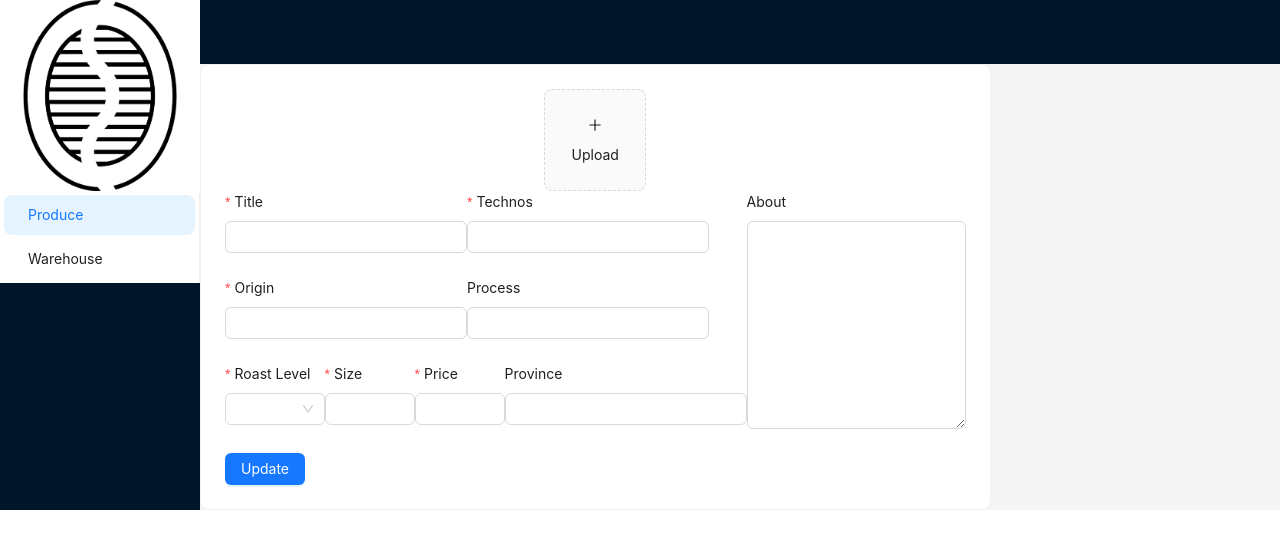
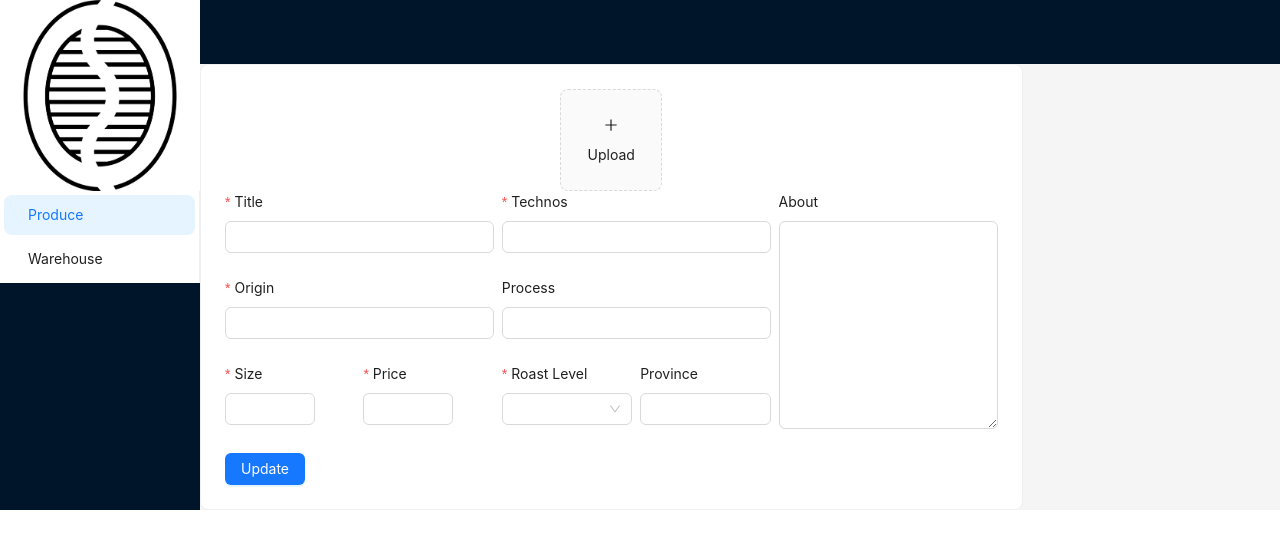
Before and after one commit to Sofia-project-01/patanitenicall, a React (Vite) app: page /AddProduce in a window 1280 px wide. Shown: the top 548 px of the page. Built offline with nearby package versions, Linux system fonts and the light colour scheme; data requests are answered from the project's data file.

Commit message:
edit layout

```diff
--- a/src/components/addproduce/addproduce.tsx
+++ b/src/components/addproduce/addproduce.tsx
@@ -21,6 +21,7 @@ interface Coffee {
 
 function AddProduce() {
   const [editedCoffee, setEditedCoffee] = useState<Coffee | null>(null);
+  const [_,setFormData] = useState ()
   const [form] = Form.useForm();
 
   useEffect(() => {
@@ -39,10 +40,15 @@ function AddProduce() {
   const handleInputChange = (changedValues: any, allValues: any) => {
     setEditedCoffee({ ...editedCoffee, ...allValues });
   };
+  const handleImageChange = (imageUrl: string) => {
+    setFormData((prevFormData: any) => ({ ...prevFormData, image: imageUrl }));
+  };
 
   const saveChanges = async () => {
     try {
-      await axios.put(`http://localhost:3000/coffee`, editedCoffee);
+      await axios.post(`http://localhost:3000/coffee`, editedCoffee);
+      form.resetFields(); // รีเซ็ตฟอร์มให้เป็นค่าเริ่มต้น
+      console.log("Data saved successfully!");
     } catch (error) {
       console.error('Error saving changes:', error);
     }
@@ -59,61 +65,61 @@ function AddProduce() {
               onValuesChange={handleInputChange}
               className='p-8'
             >
-              <Col style={{ display: 'flex', justifyContent: 'center', alignItems: 'center' }}>
-                <Cimage onImageChange={function (imageUrl: string): void {
-                  throw new Error('Function not implemented.');
-                }} onImageUploadError={function (): void {
-                  throw new Error('Function not implemented.');
-                }} />
+              <Col  style={{ display: 'flex', justifyContent: 'center', alignItems: 'center' }}>
+              <Cimage onImageChange={handleImageChange} onImageUploadError={() => {}} />
               </Col>
-              <Row className='space-x-4' justify={'space-evenly'}>
+              <Row gutter={8} justify={'space-between'}>
                 <Col>
-                  <Row className='space-x-4'>
-                    <Col>
+                  <Row gutter={8}>
+                    <Col span={12}>
                     <Form.Item name="title" label="Title" rules={[{ required: true, message: 'Please input the Title!' }]}>
-                      <Input min={0} className='w-[250px]' />
+                      <Input min={0} className='w-[full]' />
                     </Form.Item>
                     </Col>
-                    <Col>
+                    <Col span={12}>
                     <Form.Item name="technos" label="Technos" rules={[{ required: true, message: 'Please input the technos!' }]}>
-                      <Input min={0} className='w-[250px]' />
+                      <Input min={0} className='w-[full]' />
                     </Form.Item>
                     </Col>
                   </Row>
-                  <Row className='space-x-4'>
-                  <Col>
+                  <Row  gutter={8}>
+                  <Col span={12}>
                     <Form.Item name="Origin" label="Origin" rules={[{ required: true, message: 'Please input the Origin!' }]}>
-                      <Input min={0} className='w-[250px]' />
+                      <Input min={0} className='w-[full]' />
                     </Form.Item>
                     </Col>
-                    <Col>
+                    <Col span={12}>
                     <Form.Item name="Process" label="Process" rules={[{}]}>
-                      <Input min={0} className='w-[250px]' />
+                      <Input min={0} className='w-[full]' />
                     </Form.Item>
                     </Col>
                   </Row>
-                  <Row className='space-x-4'>
-                  <Col>
+                  <Row gutter={8}>
+                    <Col span={6}>
+                    <Form.Item name="Size" label="Size" rules={[{required: true, message: 'Please input the price!' }]}>
+                      <InputNumber min={0} className='w-[full]' />
+                    </Form.Item>
+                    </Col>
+                    <Col span={6}>
+                    <Form.Item name="price" label="Price" rules={[{ required: true, message: 'Please input the price!' }]}>
+                      <InputNumber min={0} className='w-[full]' />
+                    </Form.Item>
+                    </Col>
+                    <Col span={6}>
                     <Form.Item name="Roastlevel" label="Roast Level" rules={[{ required: true, message: 'Please select the roast level!' }]}>
-                      <Select style={{ width: '100%' }}>
+                      <Select className='w-[full]'>
                         <Option value="Light">Light</Option>
                         <Option value="Medium">Medium</Option>
                         <Option value="Dark">Dark</Option>
                       </Select>
                     </Form.Item>
                     </Col>
-                    <Col>
+                    <Col span={6}>
+                    <Form.Item name="province" label="Province">
+                      <Input className='w-[full]' />
+                    </Form.Item>
                     </Col>
-                    <Form.Item name="Size" label="Size" rules={[{required: true, message: 'Please input the price!' }]}>
-                      <InputNumber min={0} className='w-[100px]' />
-                    </Form.Item>
 
-                    <Form.Item name="price" label="Price" rules={[{ required: true, message: 'Please input the price!' }]}>
-                      <InputNumber min={0} className='w-[94px]' />
-                    </Form.Item>
-                    <Form.Item name="province" label="Province">
-                      <Input />
-                    </Form.Item>
                   </Row>
                 </Col>
                 <Col>
```
